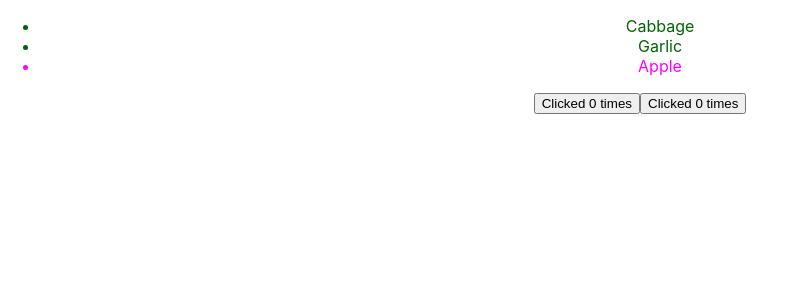
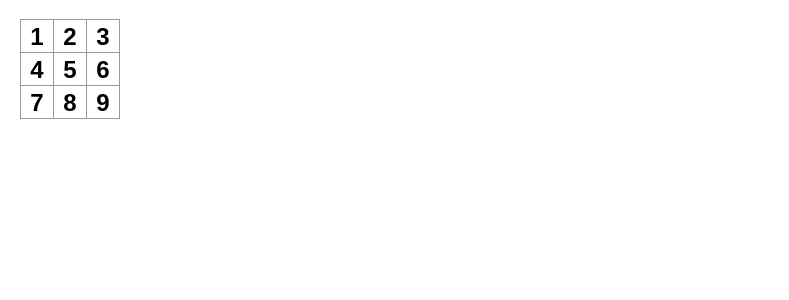
Before and after one commit to zhiyiyi/react-mui, a React (Create React App) app: page / in a window 1280 px wide. Shown: the top 300 px of the page, without its empty margins (0-789 px from the left). Built offline with nearby package versions, Linux system fonts and the light colour scheme.

Commit message:
Set up board

```diff
--- a/src/App.css
+++ /dev/null
@@ -1,38 +0,0 @@
-.App {
-  text-align: center;
-}
-
-.App-logo {
-  height: 40vmin;
-  pointer-events: none;
-}
-
-@media (prefers-reduced-motion: no-preference) {
-  .App-logo {
-    animation: App-logo-spin infinite 20s linear;
-  }
-}
-
-.App-header {
-  background-color: #282c34;
-  min-height: 100vh;
-  display: flex;
-  flex-direction: column;
-  align-items: center;
-  justify-content: center;
-  font-size: calc(10px + 2vmin);
-  color: white;
-}
-
-.App-link {
-  color: #61dafb;
-}
-
-@keyframes App-logo-spin {
-  from {
-    transform: rotate(0deg);
-  }
-  to {
-    transform: rotate(360deg);
-  }
-}
--- a/src/App.js
+++ b/src/App.js
@@ -1,42 +1,23 @@
-import './App.css';
 import { useState } from 'react';
 
-const products = [
-  { title: 'Cabbage', isFruit: false, id: 1},
-  { title: 'Garlic', isFruit: false, id: 2 },
-  { title: 'Apple', isFruit: true, id: 3 }
-];
-
-function MyButton({ count, onClick}) {
-
+export default function Board() {
   return (
-    <button onClick={onClick}>
-      Clicked {count} times
-    </button>
-  )
+    <>
+      <div className='board-row'>
+        <button className='square'>1</button>
+        <button className='square'>2</button>
+        <button className='square'>3</button>
+      </div>
+      <div className='board-row'>
+        <button className='square'>4</button>
+        <button className='square'>5</button>
+        <button className='square'>6</button>
+      </div>
+      <div className='board-row'>
+        <button className='square'>7</button>
+        <button className='square'>8</button>
+        <button className='square'>9</button>
+      </div>
+    </>
+    )
 }
-
-export default function App() {
-  const [count, setCount] = useState(0);
-
-  function handleClick() {
-    setCount(count + 1);
-  }
-
-  const listItems = products.map(product =>
-    <li
-    key={product.id}
-    style={{color: product.isFruit ? 'magenta' : 'darkgreen'}}>
-      {product.title}
-    </li>
-    )
-
-  return (
-    <div className="App">
-      <ul>{listItems}</ul>
-      <MyButton count={count} onClick={handleClick} />
-      <MyButton count={count} onClick={handleClick} />
-    </div>
-
-  );
-}
--- a/src/index.css
+++ /dev/null
@@ -1,13 +0,0 @@
-body {
-  margin: 0;
-  font-family: -apple-system, BlinkMacSystemFont, 'Segoe UI', 'Roboto', 'Oxygen',
-    'Ubuntu', 'Cantarell', 'Fira Sans', 'Droid Sans', 'Helvetica Neue',
-    sans-serif;
-  -webkit-font-smoothing: antialiased;
-  -moz-osx-font-smoothing: grayscale;
-}
-
-code {
-  font-family: source-code-pro, Menlo, Monaco, Consolas, 'Courier New',
-    monospace;
-}
--- a/src/index.js
+++ b/src/index.js
@@ -1,44 +1,12 @@
-import React from 'react';
-import ReactDOM from 'react-dom/client';
-import './index.css';
-import App from './App';
-import reportWebVitals from './reportWebVitals';
-import { ThemeProvider, createTheme } from '@mui/material';
-import { orange, red } from '@mui/material/colors';
+import React, { StrictMode } from "react";
+import { createRoot } from "react-dom/client";
+import "./styles.css";
 
-const root = ReactDOM.createRoot(document.getElementById('root'));
+import App from "./App";
 
-const theme = createTheme({
-  palette: {
-    primary: {
-      main: "#CCC"
-    },
-    secondary: {
-      main: orange[500]
-    },
-    myCustomColor: {
-      main: red[400],
-      superDark: red[800],
-      superLight: red[100]
-    },
-    typography: {
-      myVariant: {
-        fontSize: "6rem",
-        color: orange
-      }
-    }
-  }
-})
-
+const root = createRoot(document.getElementById("root"));
 root.render(
-  <React.StrictMode>
-    <ThemeProvider theme={theme}>
+  <StrictMode>
     <App />
-    </ThemeProvider>
-  </React.StrictMode>
+  </StrictMode>
 );
-
-// If you want to start measuring performance in your app, pass a function
-// to log results (for example: reportWebVitals(console.log))
-// or send to an analytics endpoint. Learn more: https://bit.ly/CRA-vitals
-reportWebVitals();
--- a/src/reportWebVitals.js
+++ /dev/null
@@ -1,13 +0,0 @@
-const reportWebVitals = onPerfEntry => {
-  if (onPerfEntry && onPerfEntry instanceof Function) {
-    import('web-vitals').then(({ getCLS, getFID, getFCP, getLCP, getTTFB }) => {
-      getCLS(onPerfEntry);
-      getFID(onPerfEntry);
-      getFCP(onPerfEntry);
-      getLCP(onPerfEntry);
-      getTTFB(onPerfEntry);
-    });
-  }
-};
-
-export default reportWebVitals;
--- /dev/null
+++ b/src/styles.css
@@ -0,0 +1,90 @@
+  * {
+    box-sizing: border-box;
+  }
+
+  body {
+    font-family: sans-serif;
+    margin: 20px;
+    padding: 0;
+  }
+
+  h1 {
+    margin-top: 0;
+    font-size: 22px;
+  }
+
+  h2 {
+    margin-top: 0;
+    font-size: 20px;
+  }
+
+  h3 {
+    margin-top: 0;
+    font-size: 18px;
+  }
+
+  h4 {
+    margin-top: 0;
+    font-size: 16px;
+  }
+
+  h5 {
+    margin-top: 0;
+    font-size: 14px;
+  }
+
+  h6 {
+    margin-top: 0;
+    font-size: 12px;
+  }
+
+  code {
+    font-size: 1.2em;
+  }
+
+  ul {
+    padding-inline-start: 20px;
+  }
+
+  * {
+    box-sizing: border-box;
+  }
+
+  body {
+    font-family: sans-serif;
+    margin: 20px;
+    padding: 0;
+  }
+
+  .square {
+    background: #fff;
+    border: 1px solid #999;
+    float: left;
+    font-size: 24px;
+    font-weight: bold;
+    line-height: 34px;
+    height: 34px;
+    margin-right: -1px;
+    margin-top: -1px;
+    padding: 0;
+    text-align: center;
+    width: 34px;
+  }
+
+  .board-row:after {
+    clear: both;
+    content: '';
+    display: table;
+  }
+
+  .status {
+    margin-bottom: 10px;
+  }
+  .game {
+    display: flex;
+    flex-direction: row;
+  }
+
+  .game-info {
+    margin-left: 20px;
+  }
```
Also changed, not shown: src/setupTests.js (deleted, +0 -5 lines), src/logo.svg (deleted), 1 other file (tests, documents, lock files or other folders).
